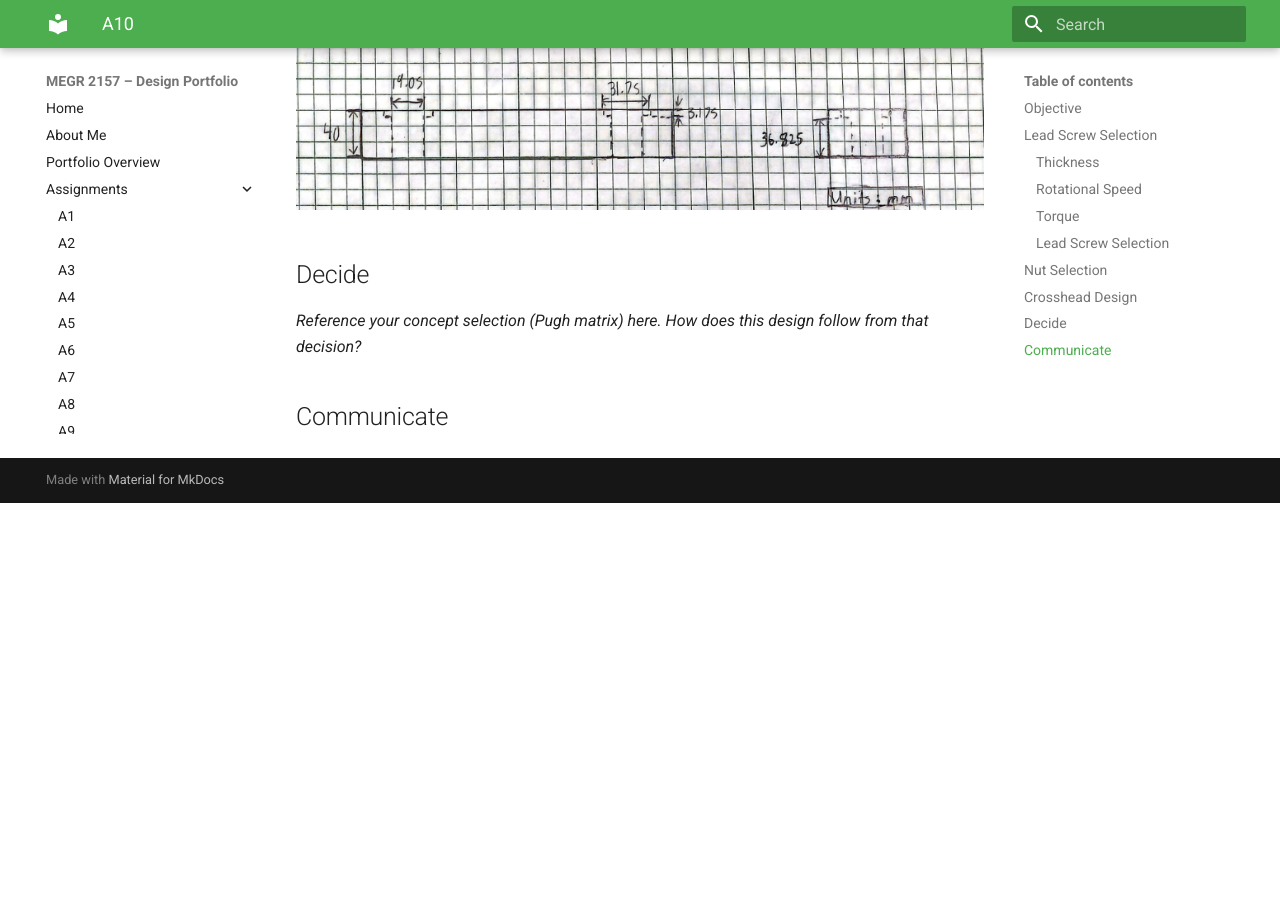
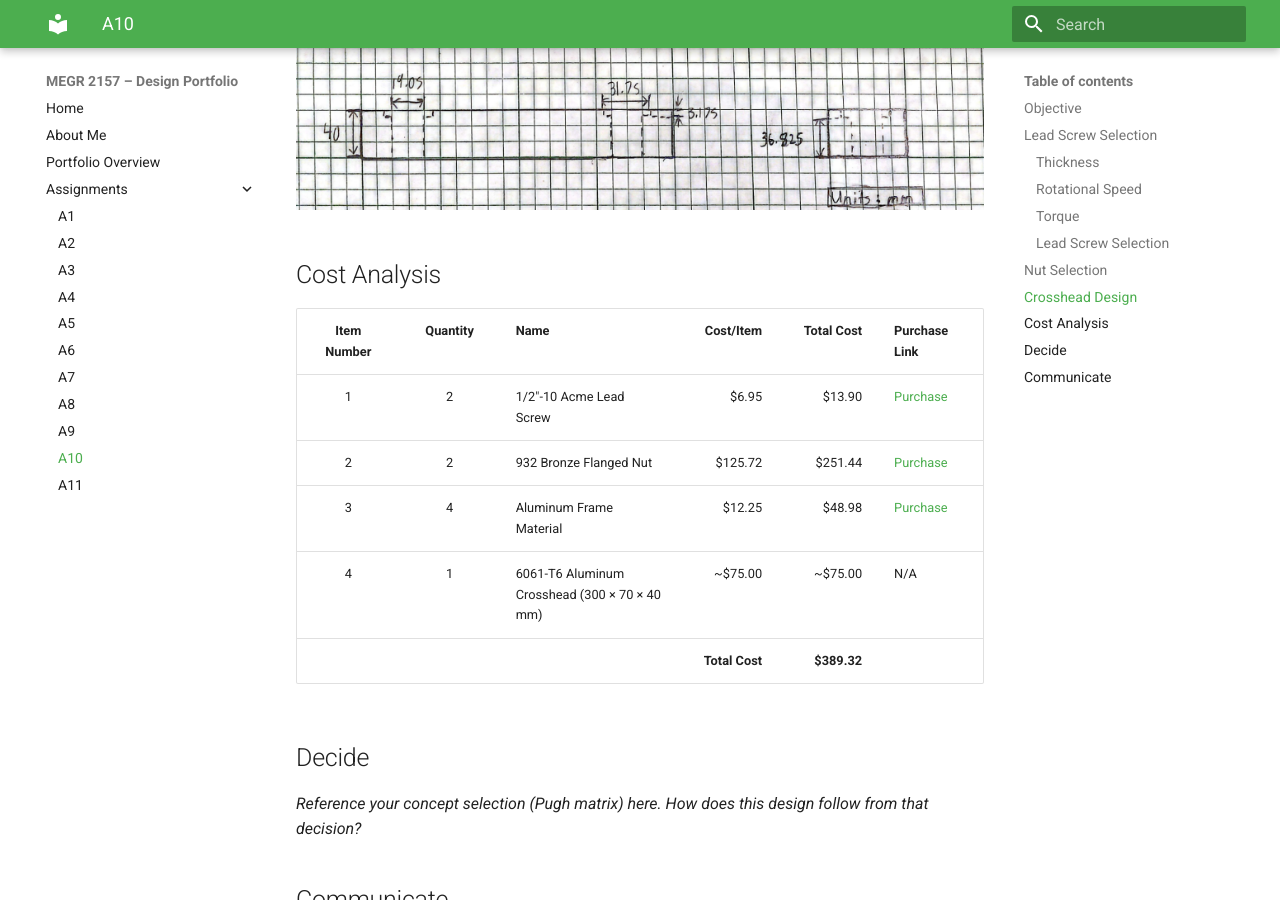
Before and after one commit to DillonK-spec/megr2157-portfolio, an MkDocs documentation site: the page built from docs/assignments/A10/index.md, in a window 1280 px wide and 900 px high, scrolled down 7523 px. Built offline with MkDocs 1.6.1 and Material for MkDocs 9.7.7, drawn with Linux system fonts in a browser that asks for light colours; before the commit the page ends 8026 px from its top, so only the background shows below that.

Commit message:
Update index.md

```diff
--- a/docs/assignments/A10/index.md
+++ b/docs/assignments/A10/index.md
@@ -96,6 +96,15 @@ Here is a drawing of the crosshead. It's missing tolerances for the fit, but it
 
 ![crossdrawing](crossdrawing.PNG)
 
+## Cost Analysis
+
+| Item Number | Quantity | Name | Cost/Item | Total Cost | Purchase Link |
+|:---:|:---:|---|---:|---:|---|
+| 1 | 2 | 1/2"-10 Acme Lead Screw | $6.95 | $13.90 | [Purchase](https://www.mcmaster.com/98935A911/) |
+| 2 | 2 | 932 Bronze Flanged Nut | $125.72 | $251.44 | [Purchase](https://www.mcmaster.com/95120A111/) |
+| 3 | 4 | Aluminum Frame Material | $12.25 | $48.98 | [Purchase](https://www.lowes.com/pd/Mecale-23-6-in-4040-Aluminum-Extrusion-T-Slot-Linear-Rail-4-Pack-6063-T5-Anodized-Profile-Black/5021607235) |
+| 4 | 1 | 6061-T6 Aluminum Crosshead (300 × 70 × 40 mm) | ~$75.00 | ~$75.00 | N/A |
+| | | | **Total Cost** | **$389.32** | |
 
 ## Decide
 _Reference your concept selection (Pugh matrix) here. How does this design follow from that decision?_
```
